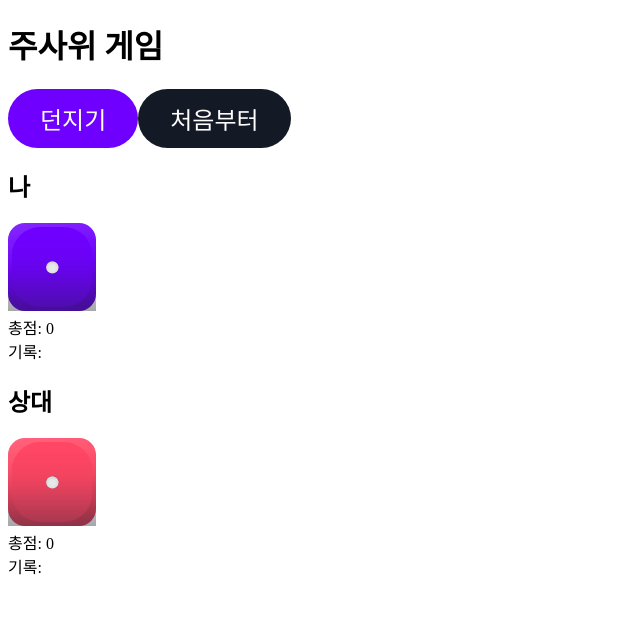
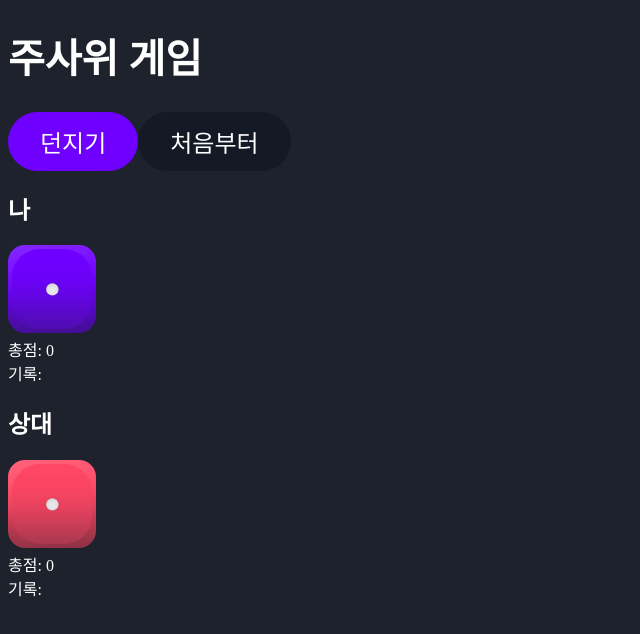
Before and after one commit to hsyo830/dicegame, a React (Vite) app: page / in a window 1280 px wide. Shown: the top 634 px of the page, without its empty margins (0-640 px from the left). Built offline with nearby package versions, Linux system fonts and the light colour scheme.

Commit message:
style : 스타일링 적용

```diff
--- a/src/App.jsx
+++ b/src/App.jsx
@@ -1,6 +1,8 @@
 import { useState } from "react";
 import Button from "./Button";
 import Board from "./Board";
+import styles from "./App.module.css";
+import "./index.css";
 
 function random(n) {
   return Math.ceil(Math.random() * n);
@@ -27,7 +29,7 @@ function App() {
 
   return (
     <div>
-      <h1>주사위 게임</h1>
+      <h1 className={styles.title}>주사위 게임</h1>
       <div>
         <Button color="purple" onClick={handleRollClick}>
           던지기
--- a/src/App.module.css
+++ b/src/App.module.css
@@ -0,0 +1,3 @@
+.title {
+  font-size: 40px;
+}
--- a/src/Board.jsx
+++ b/src/Board.jsx
@@ -1,4 +1,5 @@
 import Dice from "./Dice";
+import styles from "./Board.module.css";
 
 function Board({ name, color, gameHistory, isLoser }) {
   const num = gameHistory[gameHistory.length - 1] || 1;
@@ -9,7 +10,7 @@ function Board({ name, color, gameHistory, isLoser }) {
   }
   return (
     <div>
-      <h2>{name}</h2>
+      <h2 className={styles.title}>{name}</h2>
       <Dice color={color} num={num} />
       <div>총점: {sum}</div>
       <div>기록: {gameHistory.join(", ")}</div>
--- a/src/Board.module.css
+++ b/src/Board.module.css
@@ -0,0 +1,3 @@
+.title {
+  font-size: 24px;
+}
--- a/src/Button.jsx
+++ b/src/Button.jsx
@@ -1,29 +1,10 @@
 import { Children } from "react";
-
-const baseButtonStyle = {
-  padding: "12px 32px",
-  borderRadius: "32px",
-  color: "#fff",
-  fontSize: "24px",
-  cursor: "pointer",
-  border: "none",
-  outline: "none",
-};
-
-const purpleButtonStyle = {
-  ...baseButtonStyle,
-  background: "#6f00ff",
-};
-
-const navyButtonStyle = {
-  ...baseButtonStyle,
-  background: "#141a25",
-};
+import styles from "./Button.module.css";
 
 function Button({ color, onClick, children }) {
-  const style = color === "navy" ? navyButtonStyle : purpleButtonStyle;
+  const classNames = `${styles.button} ${styles[color]}`;
   return (
-    <button style={style} onClick={onClick}>
+    <button className={classNames} onClick={onClick}>
       {children}
     </button>
   );
--- a/src/Button.module.css
+++ b/src/Button.module.css
@@ -0,0 +1,17 @@
+.button {
+  padding: 12px 32px;
+  border-radius: 32px;
+  color: #fff;
+  font-size: 24px;
+  cursor: pointer;
+  border: none;
+  outline: none;
+}
+
+.button.purple {
+  background: #6f00ff;
+}
+
+.button.navy {
+  background: #141a25;
+}
--- /dev/null
+++ b/src/index.css
@@ -0,0 +1,5 @@
+body {
+  background-color: #1d222c;
+  color: #fff;
+  font-size: 16px;
+}
```
